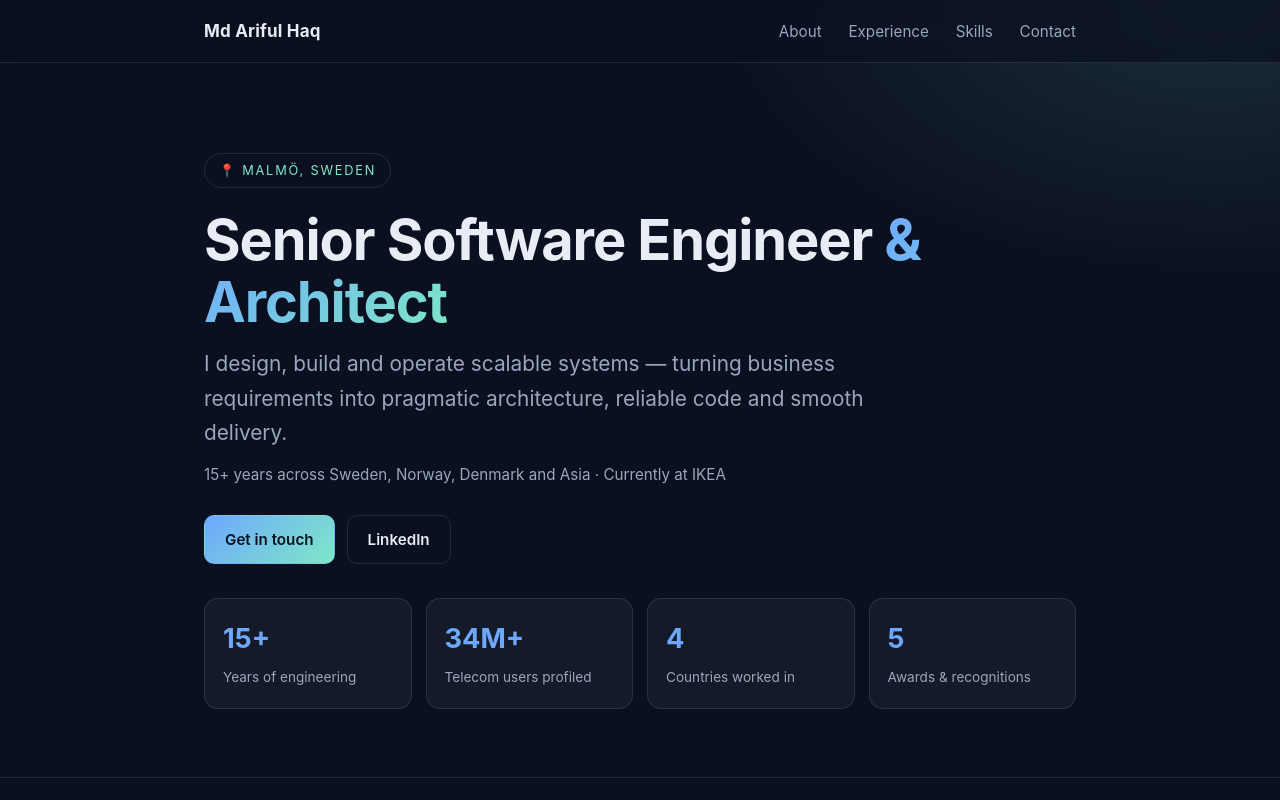
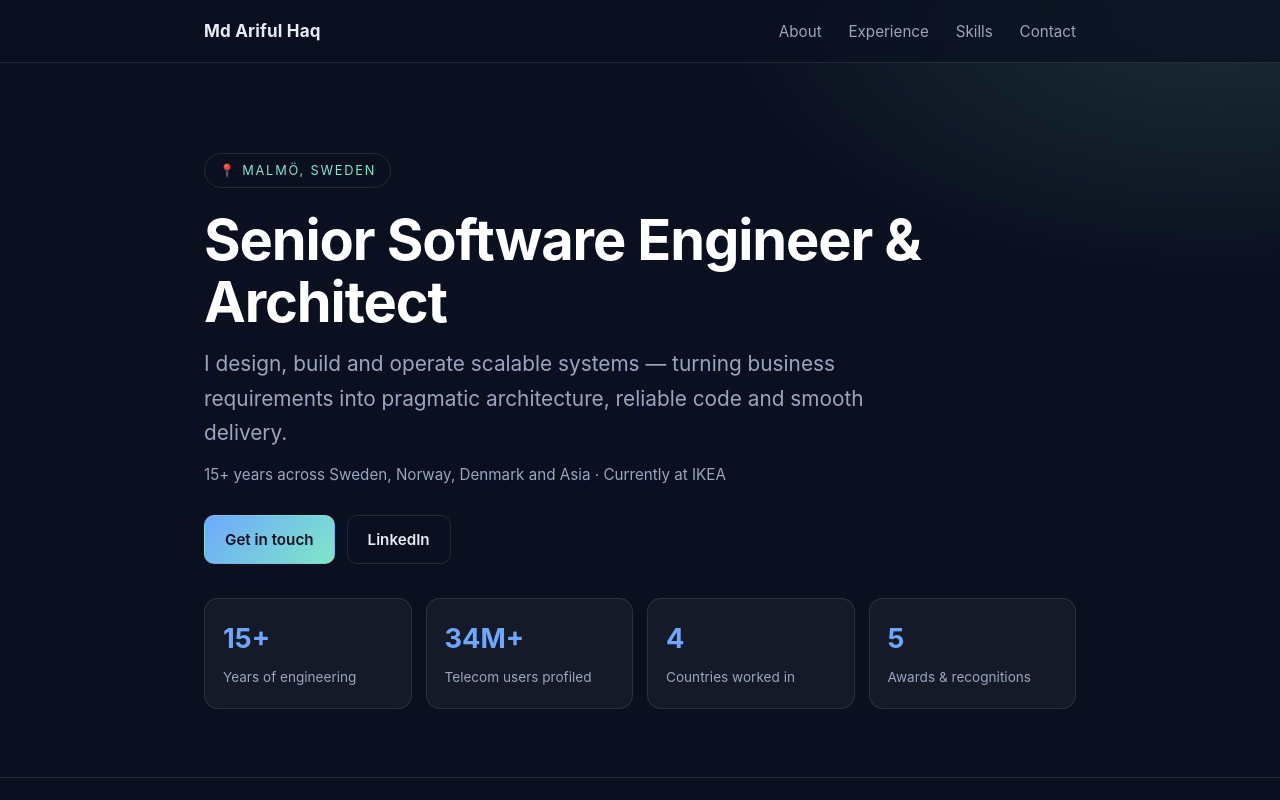
Before and after one commit to akmarif/arif, a plain HTML site: page index.html in a window 1280 px wide. Shown: the top 800 px of the page. Drawn offline with Linux system fonts and the light colour scheme.

Commit message:
style: update hero role-highlight color to white

```diff
--- a/css/site.css
+++ b/css/site.css
@@ -132,13 +132,11 @@ button:focus-visible {
   line-height: 1.1;
   margin: 0 0 14px;
   letter-spacing: -0.02em;
+  color: #ffffff;
 }
 
 .hero .role-highlight {
-  background: linear-gradient(135deg, var(--accent), var(--accent-2));
-  -webkit-background-clip: text;
-  background-clip: text;
-  color: transparent;
+  color: #ffffff;
   position: relative;
 }
 
```
